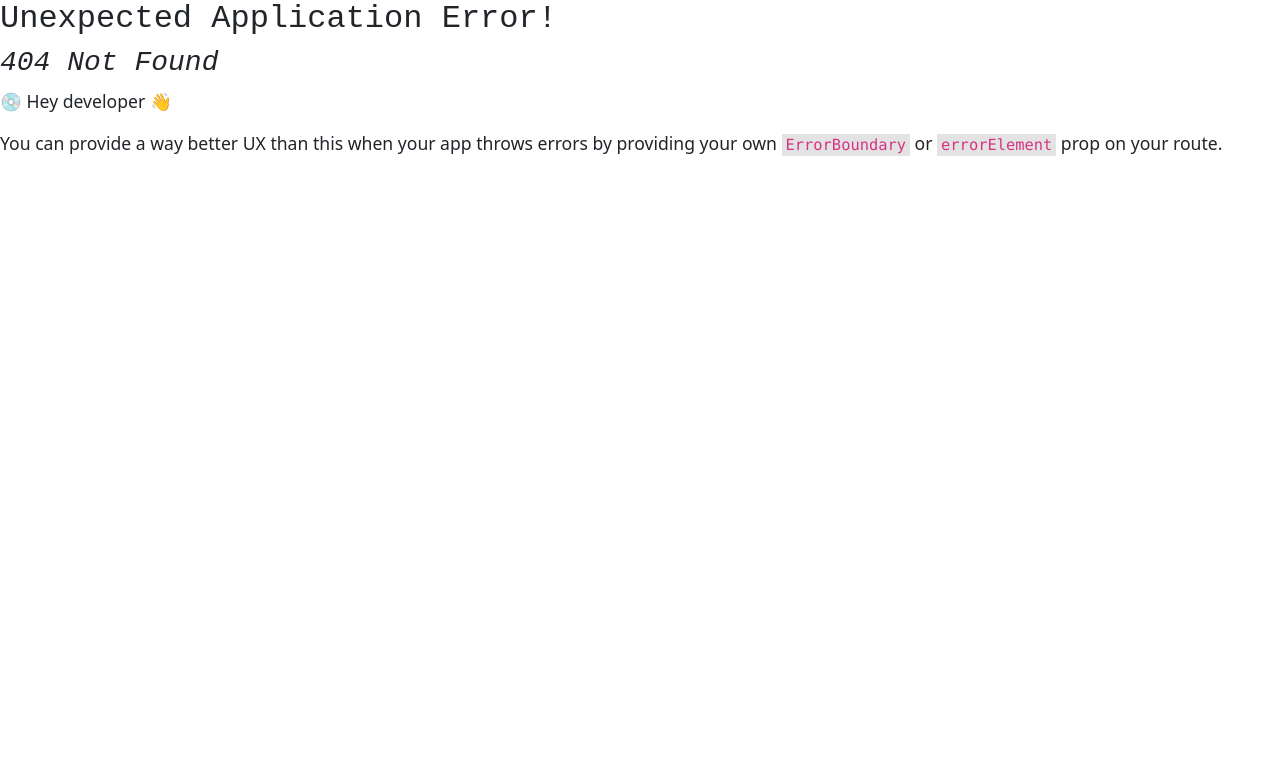
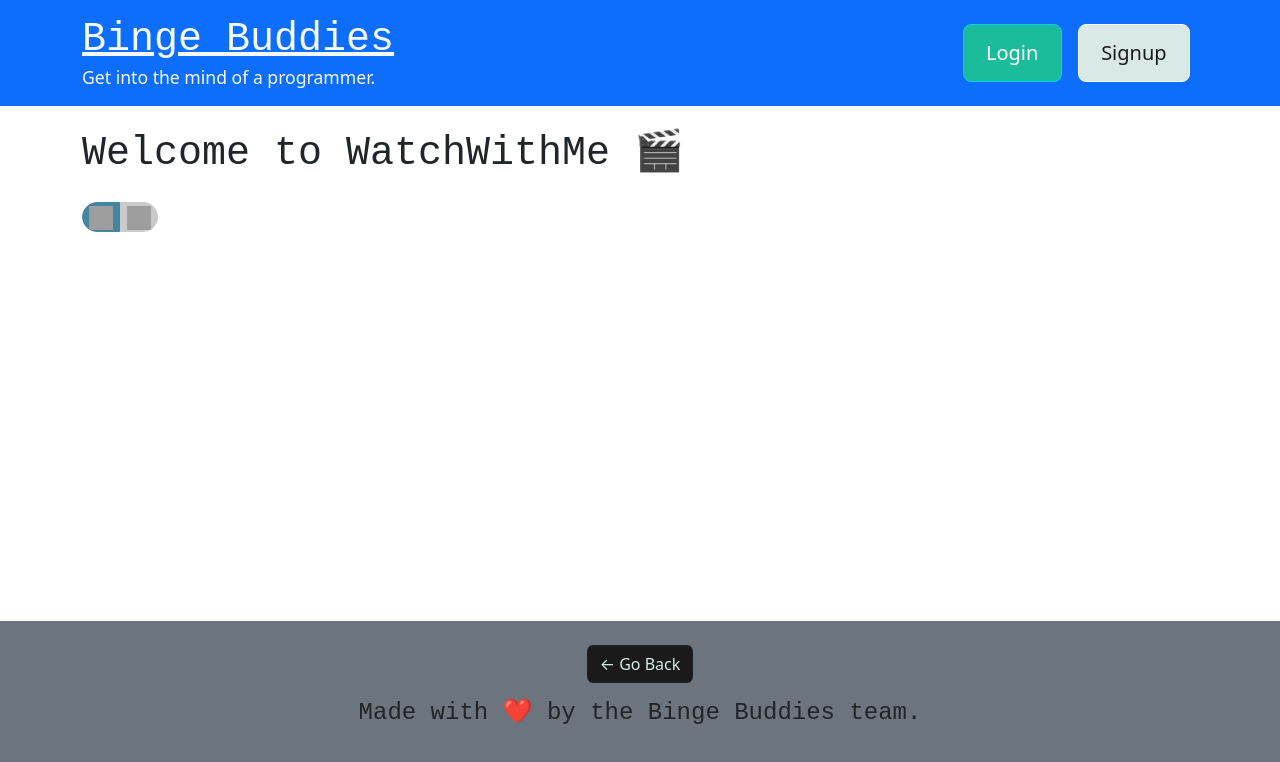
Before and after one commit to smoenter/Binge-Buddies-, a React (Vite) app in the folder client/: page /browse in a window 1280 px wide. Before the commit this address had no page. Shown: the top 762 px of the page. Built offline with nearby package versions, Linux system fonts and the light colour scheme; grey boxes are pictures that could not be loaded.

Commit message:
ensured nav browse link takes you to browse page with the toggle component

```diff
--- a/client/src/components/Nav/index.tsx
+++ b/client/src/components/Nav/index.tsx
@@ -14,8 +14,8 @@ export const Nav = () => {
     >
       <Link className="navbar-brand" to="/">🎥 WatchWithMe</Link>
       <div className="navbar-nav d-flex flex-row gap-4">
-        {["/", "/watchlist", "/reactions"].map((path, index) => {
-          const labels = ["Home", "Watchlist", "Reaction Dashboard"];
+        {["/", "/browse", "/watchlist", "/reactions"].map((path, index) => {
+          const labels = ["Home", "Browse", "Watchlist", "Reaction Dashboard"];
           const isActive = location.pathname === path;
           return (
             <motion.div
--- /dev/null
+++ b/client/src/components/Toggle/index.css
@@ -0,0 +1,39 @@
+/* rounds toggle */
+
+/* Round the left side of the first button */
+.custom-toggle:first-child {
+    border-top-left-radius: 25px;
+    border-bottom-left-radius: 25px;
+  }
+
+  /* Round the right side of the last button */
+  .custom-toggle:last-child {
+    border-top-right-radius: 25px;
+    border-bottom-right-radius: 25px;
+  }
+
+/* Reset Bootstrap interference */
+.custom-toggle {
+    background-color: #bdbdbdca ;
+    border: 1px solid transparent ;
+    transition: background-color 0.3s, border-color 0.3s;
+    box-shadow: none;
+  }
+
+  /* Hover ONLY when NOT selected */
+  .custom-toggle:hover:not(.selected) {
+    background-color: #9AB5D9;
+    border-color: #9AB5D9;
+  }
+
+  /* Selected (active) state */
+  .custom-toggle.selected {
+    background-color: #45869F;
+    border-color: #45869F;
+  }
+
+  /* Optional: Make hover on selected not affect anything */
+  .custom-toggle.selected:hover {
+    background-color: #45869F ;
+    border-color: #45869F ;
+  }
--- /dev/null
+++ b/client/src/components/Toggle/index.tsx
@@ -0,0 +1,35 @@
+import "./index.css";
+import { useState } from "react";
+
+const Toggle = ({ onToggle }: { onToggle: (type: "movie" | "tv") => void }) => {
+  const [type, setType] = useState<"movie" | "tv">("movie");
+
+  const handleToggle = (newType: "movie" | "tv") => {
+    setType(newType);
+    onToggle(newType);
+  };
+
+  return (
+    <div className="btn-group" role="group">
+      <button
+        className={`custom-toggle ${type === "movie" ? "selected" : ""}`}
+        onClick={() => handleToggle("movie")}
+      >
+        <img
+          src="https://img.icons8.com/ios/50/film-reel--v1.png"
+          alt="Movies"
+          width={24}
+          height={24}
+        />
+      </button>
+      <button
+        className={`custom-toggle ${type === "tv" ? "selected" : ""}`}
+        onClick={() => handleToggle("tv")}
+      >
+        <img width="24" height="24" src="https://img.icons8.com/ios-filled/50/retro-tv.png" alt="retro-tv"/>
+      </button>
+    </div>
+  );
+};
+
+export default Toggle;
--- a/client/src/main.tsx
+++ b/client/src/main.tsx
@@ -5,7 +5,7 @@ import App from "./App";
 import Login from './pages/Login';
 import Signup from './pages/Signup';
 import Home from './pages/Home';
-// import Browse from './pages/Browse';
+import Browse from './pages/Browse';
 // import Watchlist from './pages/Watchlist';
 // import Reactions from './pages/Reaction';
 import "bootstrap/dist/css/bootstrap.min.css";
@@ -19,6 +19,7 @@ const router = createBrowserRouter([
       { index: true, element: <Home /> },
       { path: 'login', element: <Login /> },
       { path: 'signup', element: <Signup /> },
+      { path: 'browse', element: <Browse /> },
 
     ],
   },
--- a/client/src/pages/Browse.tsx
+++ b/client/src/pages/Browse.tsx
@@ -0,0 +1,24 @@
+// src/pages/Home.tsx
+import Toggle from "../components/Toggle/index";
+// import SearchComponent from "../components/SearchComponent";
+// import MediaCard from "../components/MediaCard";
+
+const Browse = () => {
+  return (
+    <div>
+      <h1 className="mb-4">Welcome to WatchWithMe 🎬</h1>
+      <Toggle />
+      {/* <SearchComponent /> */}
+      {/* Map over results to render MediaCards inside a carousel or grid */}
+      <div className="d-flex flex-wrap gap-3 mt-4">
+        {/* Example static card */}
+        {/* <MediaCard title="Breaking Bad" type="tv" /> */}
+        {/* <MediaCard title="Inception" type="movie" /> */}
+        {/* <MediaCard title="The Office" type="tv" /> */}
+        {/* <MediaCard title="Interstellar" type="movie" /> */}
+      </div>
+    </div>
+  );
+};
+
+export default Browse;
```
